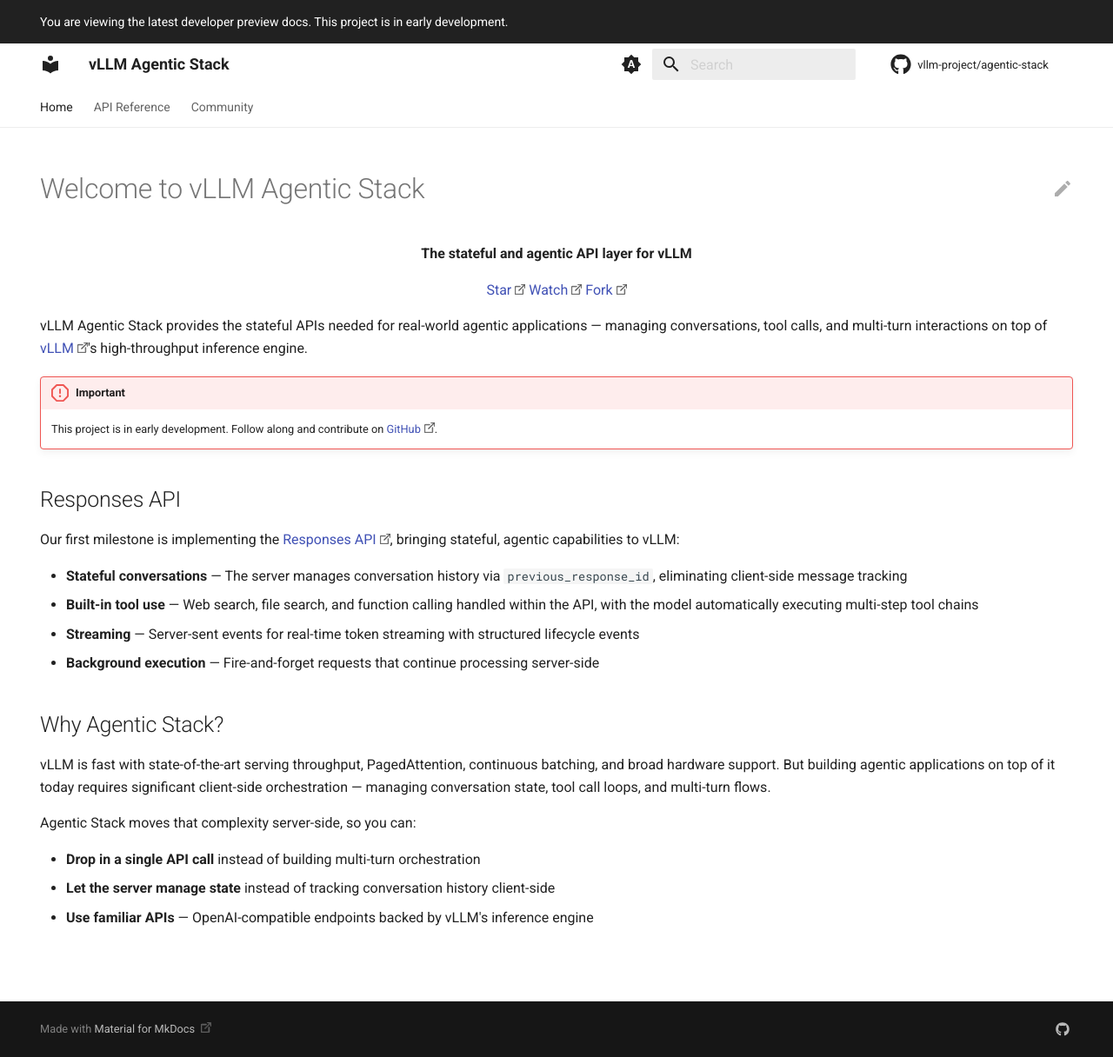
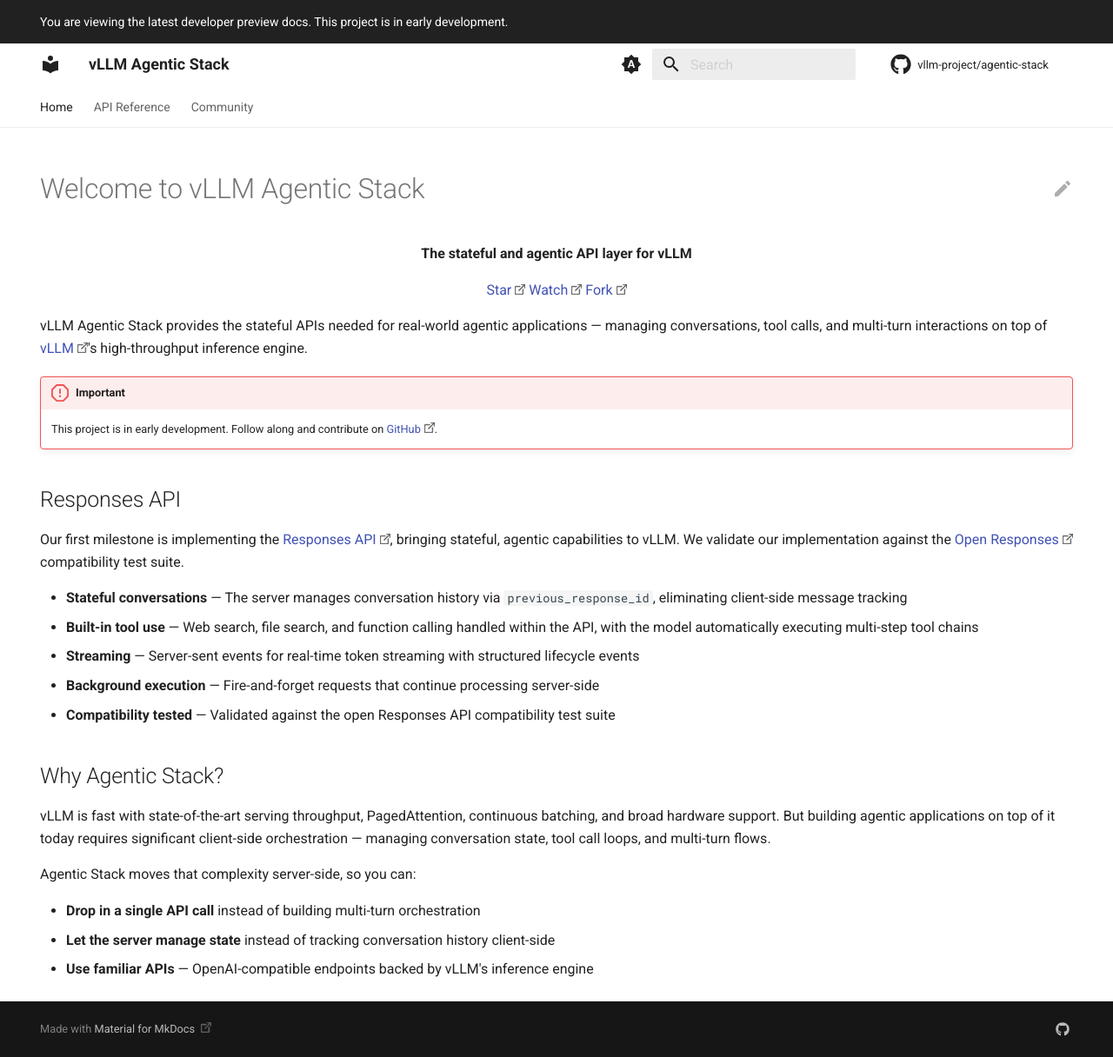
Before and after one commit to vllm-project/agentic-api, an MkDocs documentation site: the page built from docs/index.md, in a window 1280 px wide and 1216 px high. Shown: the whole window at 87% size. Built offline with MkDocs 1.6.1 and Material for MkDocs 9.7.7, drawn with Linux system fonts in a browser that asks for light colours; comment, search, counter and statistics services are not loaded.

Commit message:
docs: add Open Responses compatibility reference to landing page
Co-Authored-By: Claude Opus 4.6 <noreply@anthropic.com>
Signed-off-by: Francisco Javier Arceo <farceo@redhat.com>

```diff
--- a/docs/index.md
+++ b/docs/index.md
@@ -25,12 +25,13 @@ vLLM Agentic Stack provides the stateful APIs needed for real-world agentic appl
 
 ## Responses API
 
-Our first milestone is implementing the [Responses API](https://platform.openai.com/docs/api-reference/responses), bringing stateful, agentic capabilities to vLLM:
+Our first milestone is implementing the [Responses API](https://platform.openai.com/docs/api-reference/responses), bringing stateful, agentic capabilities to vLLM. We validate our implementation against the [Open Responses](https://www.openresponses.org/) compatibility test suite.
 
 - **Stateful conversations** — The server manages conversation history via `previous_response_id`, eliminating client-side message tracking
 - **Built-in tool use** — Web search, file search, and function calling handled within the API, with the model automatically executing multi-step tool chains
 - **Streaming** — Server-sent events for real-time token streaming with structured lifecycle events
 - **Background execution** — Fire-and-forget requests that continue processing server-side
+- **Compatibility tested** — Validated against the open Responses API compatibility test suite
 
 ## Why Agentic Stack?
 
```
